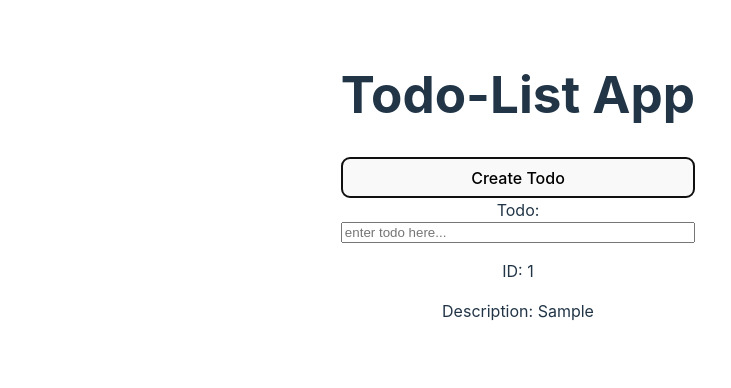
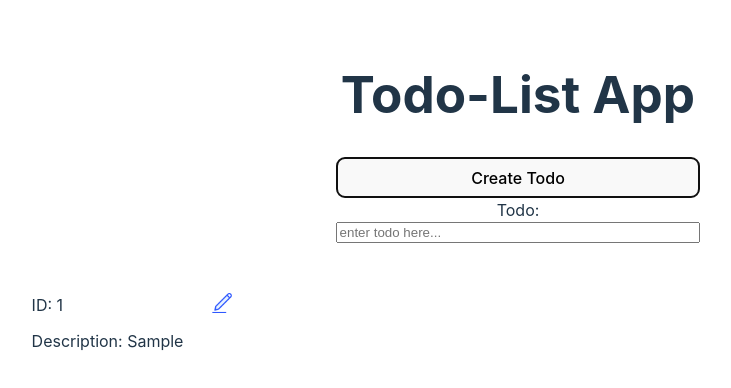
Before and after one commit to Moontoast435/vite-test-project, a React (Vite) app in the folder vite-test-project/: page / in a window 1280 px wide. Both pictures are taken after typing "Sample" into the empty fields and a click on the button "Create Todo". Shown: the top 388 px of the page, without its empty margins (122-853 px from the left). Built offline with nearby package versions, Linux system fonts and the light colour scheme.

Commit message:
Add edit btn to todo. Restyle todo container using flex grid

```diff
--- a/vite-test-project/src/App.css
+++ b/vite-test-project/src/App.css
@@ -4,10 +4,51 @@
   padding: 2rem;
   text-align: center;
   height: 100vh;
+  width: 100vw;
+}
+
+.todo-app-wrapper {
+  display: flex;
+  flex-direction: column;
+  align-items: center;
 }
 
 .create-todo-container {
-  width: 100%;
+  width: 30%;
   display: flex;
   flex-direction: column;
 }
+
+.todo-edit-btn {
+  width: 20px;
+}
+
+.todos-container {
+  display: grid;
+  grid-template-columns: repeat(4, 1fr);
+  grid-template-rows: repeat(4, 1fr);
+  width: 80%;
+  margin-top: 40px;
+}
+
+.todo {
+  width: 200px;
+}
+
+.todo-header {
+  display: flex;
+  height: 20px;
+  justify-content: space-between;
+  margin-top: 10px;
+}
+
+.todo-id {
+  height: 20px;
+  padding: 0;
+  margin: 0;
+  align-content: center;
+}
+
+.todo-description {
+  text-align: left;
+}
--- a/vite-test-project/src/App.tsx
+++ b/vite-test-project/src/App.tsx
@@ -1,7 +1,8 @@
-import { useState, useRef, MutableRefObject } from "react";
+import { useState } from "react";
 // import reactLogo from "./assets/react.svg";
 // import viteLogo from "/vite.svg";
 import "./App.css";
+import edit from "./assets/edit-text.png";
 
 // Define the type for your object
 interface Todo {
@@ -23,6 +24,7 @@ function App() {
 
   return (
     <>
+      <div className="todo-app-wrapper">
         <h1>Todo-List App</h1>
         <div className="create-todo-container">
           <button onClick={updateTodos}>Create Todo</button>
@@ -38,11 +40,17 @@ function App() {
         </div>
         <div className="todos-container">
           {todos.map((todo) => (
-          <div key={todo.id}>
-            <p>ID: {todo.id}</p>
-            <p>Description: {todo.description}</p>
+            <div key={todo.id} className="todo">
+              <div className="todo-header">
+                <p className="todo-id">ID: {todo.id}</p>
+                <img src={edit} className="todo-edit-btn" />
+              </div>
+              <p className="todo-description">
+                Description: {todo.description}
+              </p>
             </div>
           ))}
+        </div>
       </div>
     </>
   );
```
Also changed, not shown: vite-test-project/src/assets/edit-text.png (added). Lines whose indentation alone changed are shown as unchanged.
